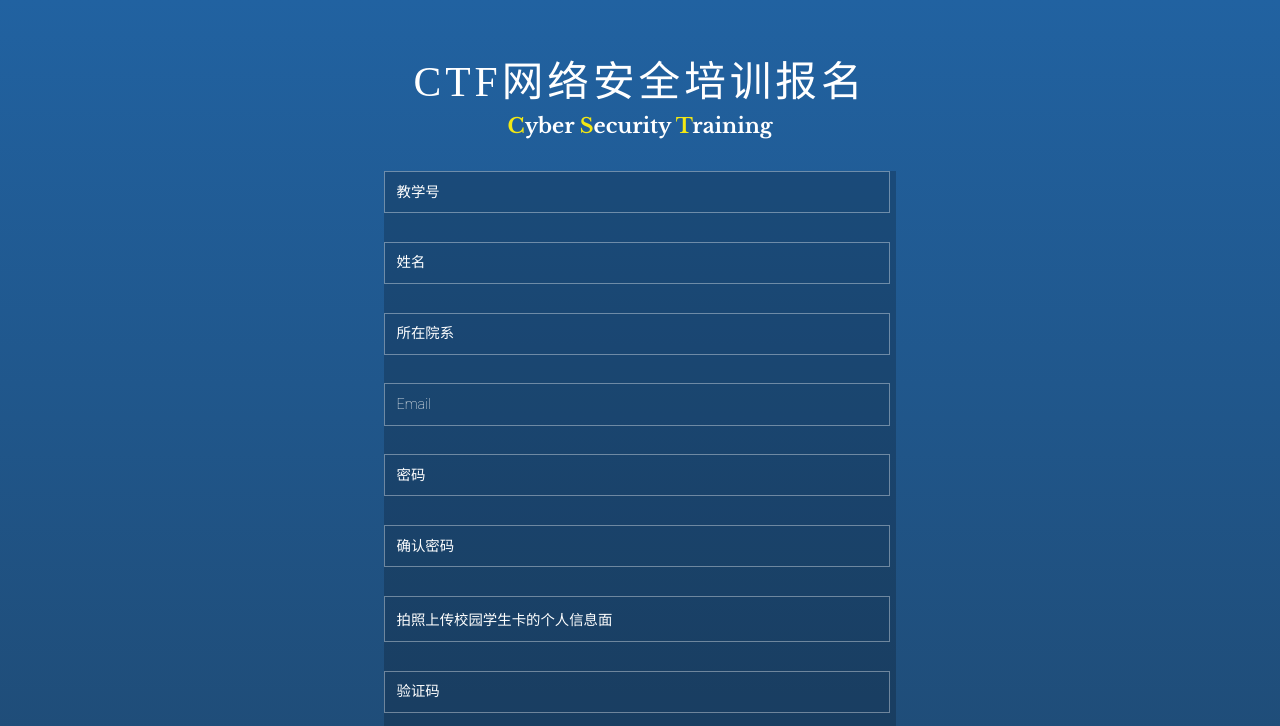
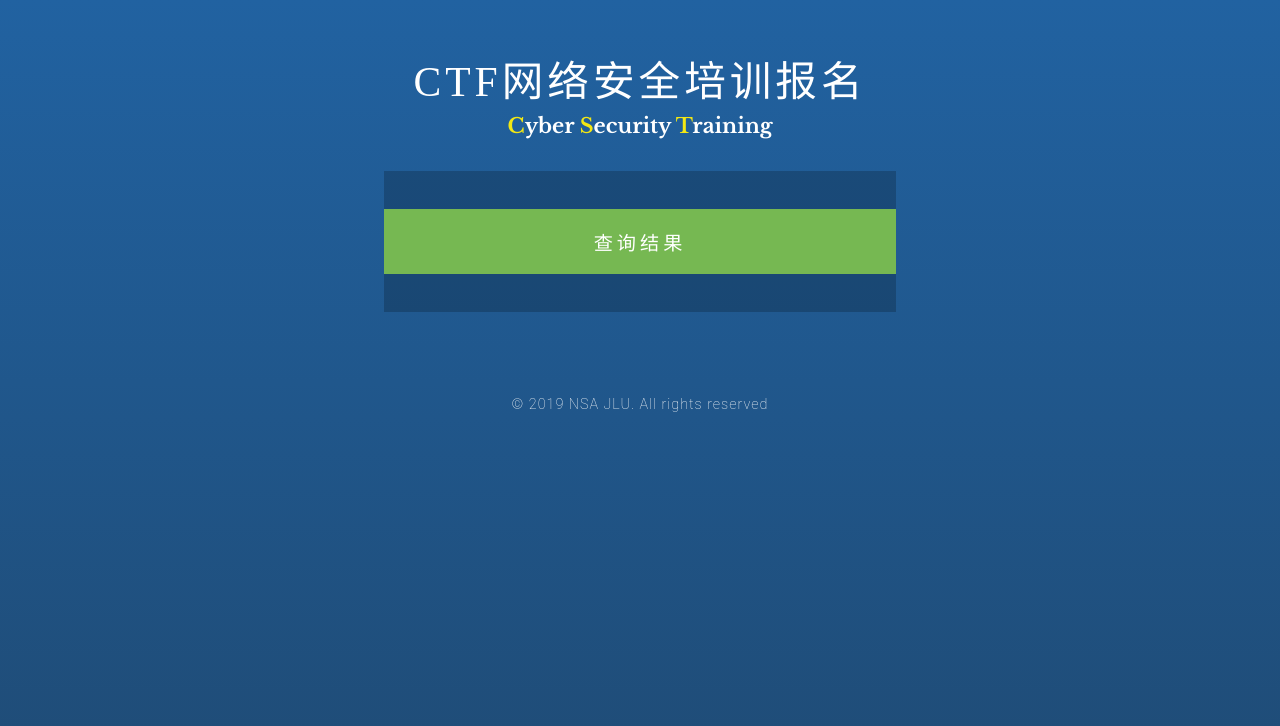
Before and after one commit to JLUNSA/signup, a CodeIgniter app: page /database/ in a window 1280 px wide. Shown: the top 726 px of the page. Run offline with CodeIgniter, Linux system fonts and the light colour scheme; some web fonts are replaced.

Commit message:
修复字体，增加首页跳转

```diff
--- a/application/views/baoming/index.php
+++ b/application/views/baoming/index.php
@@ -1,33 +1 @@
-<input class="text" type="text" id="jxnumber" placeholder="教学号" missingMessage="必须填写8位教学号" required="true" maxlength="8" onkeyup="this.value=this.value.replace(/\D/g,'')" onafterpaste="this.value=this.value.replace(/\D/g,'')">
-
-<input class="text" type="text" id="username" placeholder="姓名" required="">
-<input class="text" type="text" id="department" placeholder="所在院系" required="">
-<input class="text email" type="email" id="email" placeholder="Email" required="">
-<input class="text" type="password" id="pwd1" name="password" placeholder="密码" required="">
-<input class="text w3lpass" type="password" id="pwd2" name="repassword" placeholder="确认密码" required="">
-
-<input type="file" id="imgupload" accept="image/jpeg,image/x-png,image/gif" style="display:none"/>
-
-<label for="uploadfile" id="OpenImgUpload" >拍照上传校园学生卡的个人信息面</label>
-
-
-<div class="input-icon input-icon-right">
-	<input type="text" id="vcode" name="vcode" placeholder="验证码" />
-	<i id="dorc"></i>
-</div>
-
-
-
-
-
-<p>
-	<img class="check_num" src="img/code_num.php" id="getcode_num"  title="看不清，点击换一张" />
-</p>
-<div class="wthree-text">
-	<label class="anim">
-		<input type="checkbox" id="A_Confirm" class="checkbox" required="">
-		<span>我会准时到场参加培训</span>
-	</label>
-	<div class="clear"> </div>
-</div>
-<input id="tj" type="submit" value="提 交">
+<input id="tj" type="submit" onclick="window.location.href='/baoming/login'" value="查询结果">
```
Also changed, not shown: 2 other files.
